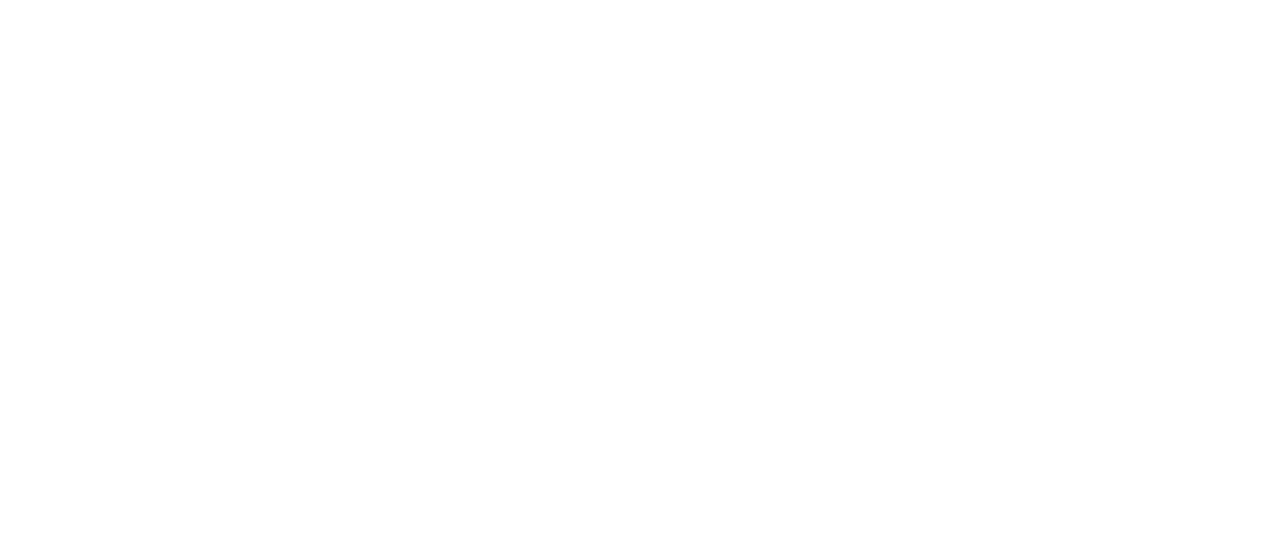
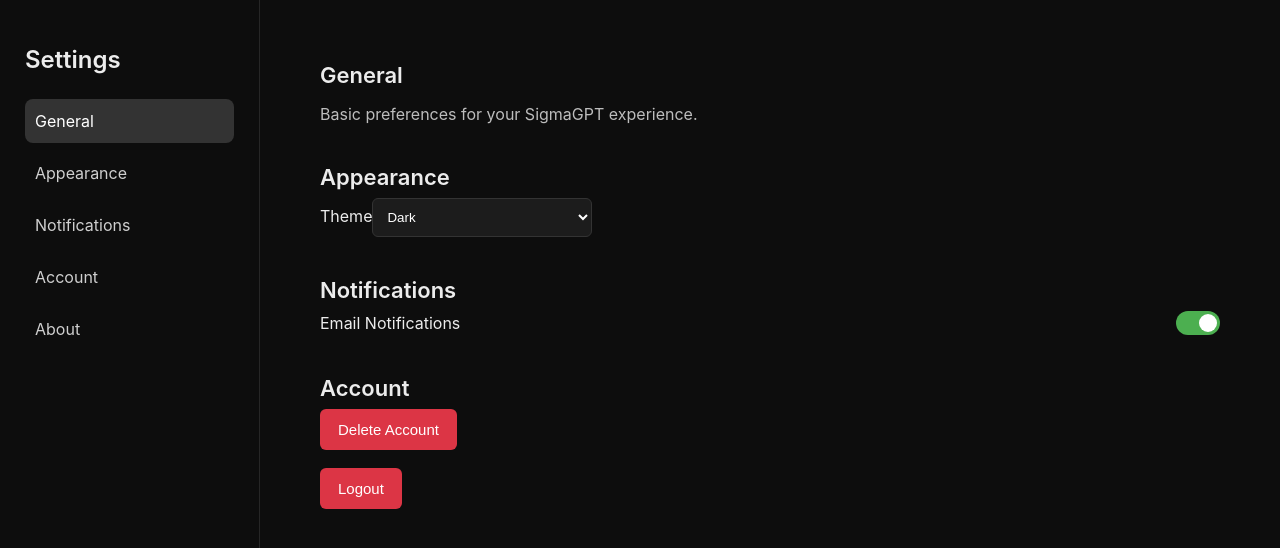
Before and after one commit to Venkateshgoud18/gptmini, a React (Vite) app in the folder Frontend/: page /settings in a window 1280 px wide. Before the commit this address had no page. Shown: the top 548 px of the page. Built offline with nearby package versions, Linux system fonts and the light colour scheme.

Commit message:
settings page commit

```diff
--- a/Frontend/src/App.jsx
+++ b/Frontend/src/App.jsx
@@ -7,6 +7,7 @@
 import Login from './login.jsx';   // ← DIRECT LOGIN PAGE
 import Signup from './signup.jsx';
 import UserProfile from './profile.jsx';
+import Settings from './settings.jsx';
 
 import './App.css'
 import { MyContext } from './MyContext.jsx';
@@ -51,6 +52,8 @@
 
           <Route path="/profile" element={<UserProfile />} />
 
+          <Route path="/settings" element={<Settings />} />
+
 
 
 
--- a/Frontend/src/ChatWindow.jsx
+++ b/Frontend/src/ChatWindow.jsx
@@ -3,7 +3,7 @@
 import Chat from './Chat.jsx';
 import { MyContext } from './MyContext.jsx';
 import ScaleLoader from "react-spinners/ScaleLoader";
-import { useNavigate } from "react-router-dom";
+import { Navigate, useNavigate } from "react-router-dom";
 
 
 function ChatWindow() {
@@ -81,12 +81,10 @@
           isOpen && (
             <div className="dropdownMenu">
               <p onClick={()=>navigate("/profile")}>User Profile <i class="fa-solid fa-user"></i></p>
-              <p>Settings <i class="fa-solid fa-gear"></i></p>
+              <p onClick={()=>navigate("/settings")}>Settings <i class="fa-solid fa-gear"></i></p>
               <p onClick={() => window.location.href = "/upgrade"}>Upgrade plan <i class="fa-solid fa-arrow-up-from-bracket"></i></p>
               <p onClick={() => navigate("/signup")} className="login-btn">
   Signup <i className="fa-solid fa-right-from-bracket"></i></p>
-
-              <p>Logout <i class="fa-solid fa-right-from-bracket"></i></p>
             </div>
           )
         }
--- /dev/null
+++ b/Frontend/src/settings.css
@@ -0,0 +1,150 @@
+/* ============== MAIN WRAPPER ============== */
+.settings-container {
+    display: flex;
+    height: 100vh;
+    background-color: #0d0d0d;
+    color: #ffffff;
+    font-family: "Inter", sans-serif;
+  }
+
+  /* ============== SIDEBAR ============== */
+  .settings-sidebar {
+    width: 260px;
+    border-right: 1px solid #262626;
+    padding: 25px;
+  }
+
+  .settings-sidebar h2 {
+    margin-bottom: 25px;
+    font-size: 24px;
+    font-weight: 600;
+  }
+
+  .settings-sidebar ul {
+    list-style: none;
+    padding: 0;
+  }
+
+  .settings-sidebar li {
+    padding: 12px 10px;
+    margin-bottom: 8px;
+    border-radius: 8px;
+    cursor: pointer;
+    color: #cfcfcf;
+    transition: background 0.2s;
+  }
+
+  .settings-sidebar li:hover {
+    background-color: #1d1d1d;
+  }
+
+  .settings-sidebar .active {
+    background-color: #333333;
+    color: #ffffff;
+  }
+
+  /* ============== RIGHT CONTENT ============== */
+  .settings-content {
+    flex: 1;
+    padding: 40px 60px;
+    overflow-y: auto;
+  }
+
+  .settings-section {
+    margin-bottom: 40px;
+  }
+
+  .settings-section h3 {
+    font-size: 22px;
+    margin-bottom: 8px;
+    font-weight: 600;
+  }
+
+  .settings-section p {
+    color: #bdbdbd;
+    margin-bottom: 18px;
+  }
+
+  /* ============== INPUTS & SELECT ============== */
+  .setting-item {
+    margin-bottom: 18px;
+  }
+
+  .settings-select {
+    background-color: #1c1c1c;
+    border: 1px solid #333;
+    padding: 10px;
+    border-radius: 6px;
+    color: white;
+    width: 220px;
+  }
+
+  /* ============== TOGGLE SWITCH ============== */
+  .toggle-row {
+    display: flex;
+    justify-content: space-between;
+    align-items: center;
+  }
+
+  .switch {
+    position: relative;
+    width: 44px;
+    height: 24px;
+  }
+
+  .switch input {
+    display: none;
+  }
+
+  .slider {
+    position: absolute;
+    cursor: pointer;
+    background-color: #555;
+    border-radius: 50px;
+    top: 0;
+    left: 0;
+    right: 0;
+    bottom: 0;
+    transition: 0.2s;
+  }
+
+  .slider:before {
+    content: "";
+    position: absolute;
+    width: 18px;
+    height: 18px;
+    left: 3px;
+    bottom: 3px;
+    background-color: white;
+    border-radius: 50%;
+    transition: 0.2s;
+  }
+
+  input:checked + .slider {
+    background-color: #4caf50;
+  }
+
+  input:checked + .slider:before {
+    transform: translateX(20px);
+  }
+
+  /* ============== BUTTONS ============== */
+  .logout-btn,
+  .delete-btn {
+    background-color: #dc3545;
+    padding: 12px 18px;
+    border: none;
+    border-radius: 6px;
+    color: white;
+    cursor: pointer;
+    transition: background 0.2s;
+    font-size: 15px;
+  }
+
+  .logout-btn:hover {
+    background-color: #c82333;
+  }
+
+  .delete-btn:hover {
+    background-color: #b71c1c;
+  }
--- /dev/null
+++ b/Frontend/src/settings.jsx
@@ -0,0 +1,92 @@
+import React, { useState } from "react";
+import "./settings.css";
+
+export default function Settings() {
+  const [theme, setTheme] = useState("dark");
+  const [notifications, setNotifications] = useState(true);
+
+  return (
+    <div className="settings-container">
+
+      {/* LEFT SIDEBAR */}
+      <div className="settings-sidebar">
+        <h2>Settings</h2>
+
+        <ul>
+          <li className="active">General</li>
+          <li>Appearance</li>
+          <li>Notifications</li>
+          <li>Account</li>
+          <li>About</li>
+        </ul>
+      </div>
+
+      {/* RIGHT CONTENT */}
+      <div className="settings-content">
+
+        {/* GENERAL */}
+        <section className="settings-section">
+          <h3>General</h3>
+          <p>Basic preferences for your SigmaGPT experience.</p>
+        </section>
+
+        {/* APPEARANCE */}
+        <section className="settings-section">
+          <h3>Appearance</h3>
+          <div className="setting-item">
+            <label>Theme</label>
+            <select
+              value={theme}
+              onChange={(e) => setTheme(e.target.value)}
+              className="settings-select"
+            >
+              <option value="dark">Dark</option>
+              <option value="light">Light</option>
+              <option value="system">System default</option>
+            </select>
+          </div>
+        </section>
+
+        {/* NOTIFICATIONS */}
+        <section className="settings-section">
+          <h3>Notifications</h3>
+          <div className="setting-item toggle-row">
+            <label>Email Notifications</label>
+            <label className="switch">
+              <input
+                type="checkbox"
+                checked={notifications}
+                onChange={() => setNotifications(!notifications)}
+              />
+              <span className="slider"></span>
+            </label>
+          </div>
+        </section>
+
+        {/* ACCOUNT */}
+        <section className="settings-section">
+          <h3>Account</h3>
+
+          <div className="setting-item">
+            <button className="delete-btn">
+              Delete Account
+            </button>
+          </div>
+
+          <div className="setting-item">
+            <button
+              className="logout-btn"
+              onClick={() => {
+                localStorage.removeItem("token");
+                window.location.href = "/login";
+              }}
+            >
+              Logout
+            </button>
+          </div>
+        </section>
+
+      </div>
+    </div>
+  );
+}
```
